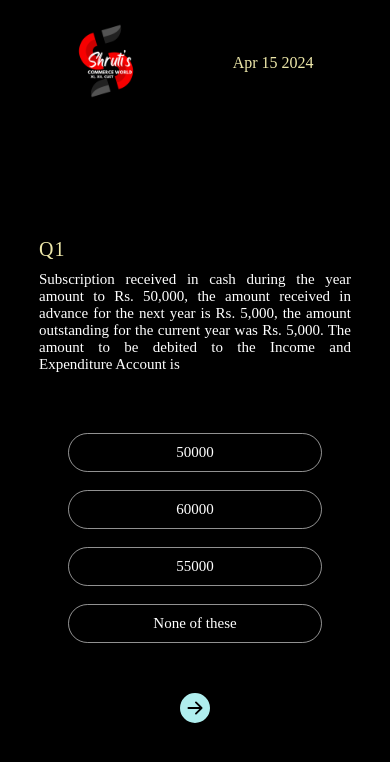
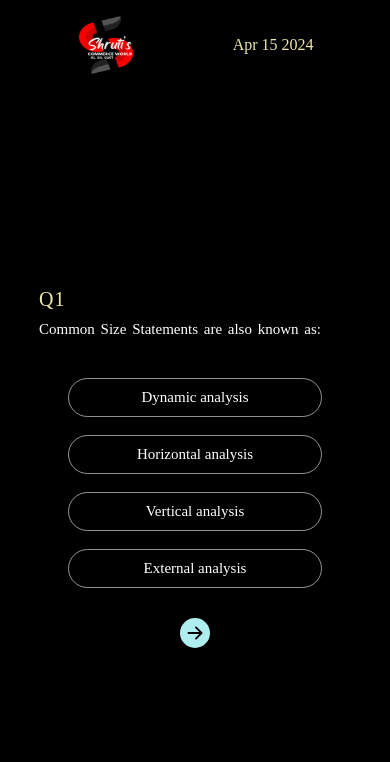
Before and after one commit to Yashit-sharma/Quiz, a React (Vite) app: page / in a window 390 px wide. Shown: the top 762 px of the page. Built offline with nearby package versions, Linux system fonts and the light colour scheme.

Commit message:
Marks Banner Added

```diff
--- a/src/Components/Body.jsx
+++ b/src/Components/Body.jsx
@@ -14,7 +14,6 @@ export default function Body() {
     || new Array(Data.length).fill(null))
     const [iter, setiter] = useState(0)
     const [answered, setanswered] = useState(null)
-
     const handleAnswer = (e,i,ele) =>{
         setanswered(ele);
     }
@@ -30,12 +29,6 @@ export default function Body() {
         updatedAnswers[iter] = answered;
         setAnswers(updatedAnswers);
         setanswered(null);
-        if(answered == Data[iter].Answer){
-            // console.log('Correct Answer')
-        }
-        else{
-            // console.log('Incorrect')
-        }
         setiter(prev => prev + 1);
     }
     else
@@ -60,13 +53,6 @@ export default function Body() {
         setSubmitBtn(true);
         alert(`Your Test Has Been Saved`);
     }
-    const handleSubmit =  () =>{
-        handleMarks();
-        setTimeout(() => {
-            setComplete(true);
-            setiter(0);
-        }, 1000);
-    }
     const handleMarks = () =>{
         for(let i=0;i<Data.length;i++){
             if(Answers[i] == Data[i].Answer){
@@ -85,11 +71,13 @@ export default function Body() {
             }
         }
     }
-    // useEffect(() => {
-    // // console.log(Answers)
-    // // console.log(`The current Score is : `+`${Final_Marks}`)
-    // console.log(iter)
-    // }, [Answers]);
+    const handleSubmit =  () =>{
+        handleMarks();
+        setTimeout(() => {
+            setComplete(true);
+            setiter(0);
+        }, 1000);
+    }
 
     useEffect(() => {
         localStorage.setItem("Quiz-Ans", JSON.stringify(Answers));
@@ -103,7 +91,7 @@ export default function Body() {
     <>
     <div className="body-container">
         <div className="questions-card">
-            {Complete && <div className="marks">{Final_Marks}</div>}
+            {Complete && <div className="marks">You Scored : {Final_Marks} Marks</div>}
             <div className="question">
                 <span className='Q-mark'>Q{iter+1}</span> <br></br>
                 <p>{Data[iter].Question}</p>
--- a/src/Components/Data.jsx
+++ b/src/Components/Data.jsx
@@ -1,45 +1,76 @@
-const Data = [
+const Data =
+[
     // {
     //     Id : 1,
-    //     Question : 'Lorem ipsum dolor sit amet consectetur adipisicing elit. Nam, porro, tempora doloremque sequi eveniet suscipit unde delectus quisquam ullam fugiat natus corporis quod, obcaecati ratione eligendi vitae officiis perferendis inventore.',
-    //     Answer : 1,
-    //     Options : [1,2,3,4]
+    //     Question : 'Subscription received in cash during the year amount to Rs. 50,000, the amount received in advance for the next year is Rs. 5,000, the amount 			outstanding for the current year was Rs. 5,000. The amount to be debited to 		the Income and Expenditure Account is',
+    //     Options : ["50,000","60,000","55,000",'None of these'],
+    //     Answer : '50,000'
     // },
     // {
     //     Id : 2,
-    //     Question : 'how many brothers you have',
-    //     Answer : 1,
-    //     Options : [3,4,1,2]
+    //     Question : 'According to the Partnership Act, the relation of partnership arises from ___________ and not from status.',
+    //     Options : ['Business','Statute', 'Contract','Consideration'],
+    //     Answer : 'Statute'
     // },
     // {
-    //     Id : 2,
-    //     Question : 'Question 2',
-    //     Answer : 2,
-    //     Options : [3,4,1,2]
+    //   Id : 3,
+    //   Question: "Other income is Rs. 5,00,000 which is 25% of Revenue from operations. Employees benefit Expenses are 30% of the Revenue from operation. Tax rate is 40%. Net profit after tax will be:",
+    //   Options : ["10,25,000", "11,40,000", "10,75,000","12,30,000"],
+    //   Answer : "11,40,000"
     // },
     // {
-    //     Id : 3,
-    //     Question : 'Question 3',
-    //     Answer : 3,
-    //     Options : [4,3,1,2]
+    //   Id : 4,
+    //   Question : "An annual report is furnished by a company to its:",
+    //   Options : ["Directors", "Auditors", "Shareholders","None"],
+    //   Answer : "Directors"
     // },
     // {
-    //     Id : 4,
-    //     Question : 'Question 4',
-    //     Answer : 4,
-    //     Options : [2,3,4,1]
-    // }
+    //   Id : 5,
+    //   Question : "Legend can be repositioned on the chart:",
+    //   Options : ["anywhere", "on the corner only", "on the right side only", "on the bottom of X-axis"],
+    //   Answer : "on the corner only"
+    // },
+    // {
+    //   Id : 6,
+    //   Question : `According to Indian Partnership Act, 1932, when the firm is dissolved, cash received on sale of assets are applied in following order:
+    //   A) Paying to each partner proportionately what is due to him/her on account of capital
+    //   B) In paying the secured debts of the firm to the third parties
+    //   C) In paying each partner proportionately what is due to him/her from the firm for advances as distinguished from capital
+    //   D) The residue, if any shall be divided among the partner's in their profit sharing ratio
+    //   E) In paying unsecured debt of firm to third parties
+    //   Choose the correct answer from the options given below :`,
+    //   Options : ["(C), (B), (D), (A), (E)", "(B), (E), (C), (A), (D)", "(A), (B), (C), (D), (E)", "(D), (C), (B), (A), (E)"],
+    //   Answer : "(C), (B), (D), (A), (E)"
+    // },
     {
-        Id : 1,
-        Question : 'Subscription received in cash during the year amount to Rs. 50,000, the amount received in advance for the next year is Rs. 5,000, the amount 			outstanding for the current year was Rs. 5,000. The amount to be debited to 		the Income and Expenditure Account is',
-        Answer : 55000,
-        Options : [50000,60000,55000,'None of these']
- },
-{
-        Id : 2,
-        Question : 'According to the Partnership Act, the relation of partnership arises from ___________ and not from status.',
-        Answer : 'Statute',
-        Options : ['Business','Statute', 'Contract','Consideration']
- }
+      Id : 7,
+      Question : "Common Size Statements are also known as:",
+      Options : ["Dynamic analysis", "Horizontal analysis", "Vertical analysis", "External analysis"],
+      Answer : "Horizontal analysis"
+    },
+    // {
+    //   Id : 8,
+    //   Question : "On retirement, the retiring partner's capital account will be credited with:",
+    //   Options : ["(A), (B) and (C) only", "(A), (B) and (D) only", "(B), (C) and (D) only", "(C), (B) and (D) only"],
+    //   Answer : ""
+    // },
+    {
+      Id : 9,
+      Question : "Aradya Ltd. had debt equity ratio of 2.5: 1. State which of the following transaction will not affect the Debt Equity Ratio:",
+      Options : ["Purchase of Rs. 15,00,000 machinery by taking bank loan of Rs. 12,00,000", "Rs. 2,00,000 paid to creditors", "Conversion of Rs. 1,00,000 debentures into Equity shares of Rs. 100 each", "Sale of furniture (book value of Rs. 5,00,000) for Rs. 5,50,000"],
+      Answer : "Purchase of Rs. 15,00,000 machinery by taking bank loan of Rs. 12,00,000"
+    },
+    {
+      Id : 10,
+      Question : "Rohit a partner paid the realisation expenses of Rs. 10,000 and he was to get a remuneration of Rs. 12,000 for completing the dissolution process and realisation expenses were borne by Rohit. The amount transferred to his capital A/c will be:",
+      Options : ["12,000", "10,000", "22,000", "2,000"],
+      Answer : "10,000"
+    },
+    {
+      Id : 11,
+      Question : "Calculate and state the nature of activity under cash flow statement: Acquired Machinery for Rs. 5,00,000 paying 50% by cheque and executing a bond for the balance payable:",
+      Options : ["Inflow operating activity Rs. 2,50,000", "Outflow Investing activity Rs. (5,00,000)", "Inflow Investing activity Rs. (5,00,000)", "Outflow Investing activity Rs. (2,50,000)"],
+      Answer : "Inflow operating activity Rs. 2,50,000"
+    }
 ];
 export default Data;
--- a/src/Style/Body.css
+++ b/src/Style/Body.css
@@ -1,5 +1,5 @@
 .body-container{
-    height: calc(100dvh - 129px);
+    min-height: calc(100dvh - 129px);
     display: flex;
     justify-content: center;
     align-items: center;
@@ -11,11 +11,11 @@
     display: flex;
     flex-direction: column;
     align-items: center;
-    gap: 20px;
 }
 .question{
-    font-size: 16px;
-    text-align: justify;
+    font-size: 19px;
+    word-spacing: 2px;
+    text-align: start;
     width: 80%;
     padding: 20px 10px;
 }
@@ -27,9 +27,12 @@
     gap: 18px;
 }
 .options > span{
-    font-size: 22px;
+    font-size: 19px;
     padding: 10px 20px;
     border-radius: 100vw;
+    display: flex;
+    justify-content: center;
+    align-items: center;
     border: 1.5px solid rgba(255, 255, 255, 0.569);
 }
 .color{
@@ -61,6 +64,10 @@
     border: 2px solid springgreen !important;
     background: rgba(19, 247, 133, 0.407);
 }
+.marks{
+    font-size: 18px;
+    color: palegoldenrod;
+}
 @media screen and (max-width:600px){
     .questions-card{
         padding: 0px 0px;
@@ -77,4 +84,8 @@
         border-radius: 100vw;
         font-size: 15px;
     }
+    .body-container{
+        min-height: calc(100dvh - 105px);
+        margin : auto !important;
+    }
 }
--- a/src/Style/Navbar.css
+++ b/src/Style/Navbar.css
@@ -11,10 +11,24 @@ html{
     display: flex;
     align-items: center;
     justify-content: space-evenly;
+    position: relative;
 }
 .nav-links{
     font-size: 20px;
 }
 .nav-logo{
+    /* border: 2px solid springgreen; */
     cursor: pointer;
 }
+.nav-logo > img{
+    height: 100%;
+}
+@media screen and (max-width:600px){
+    .nav-container{
+        height: 90px;
+        margin-bottom: 10px;
+    }
+    .nav-logo{
+        height: 80px;
+    }
+}
```
